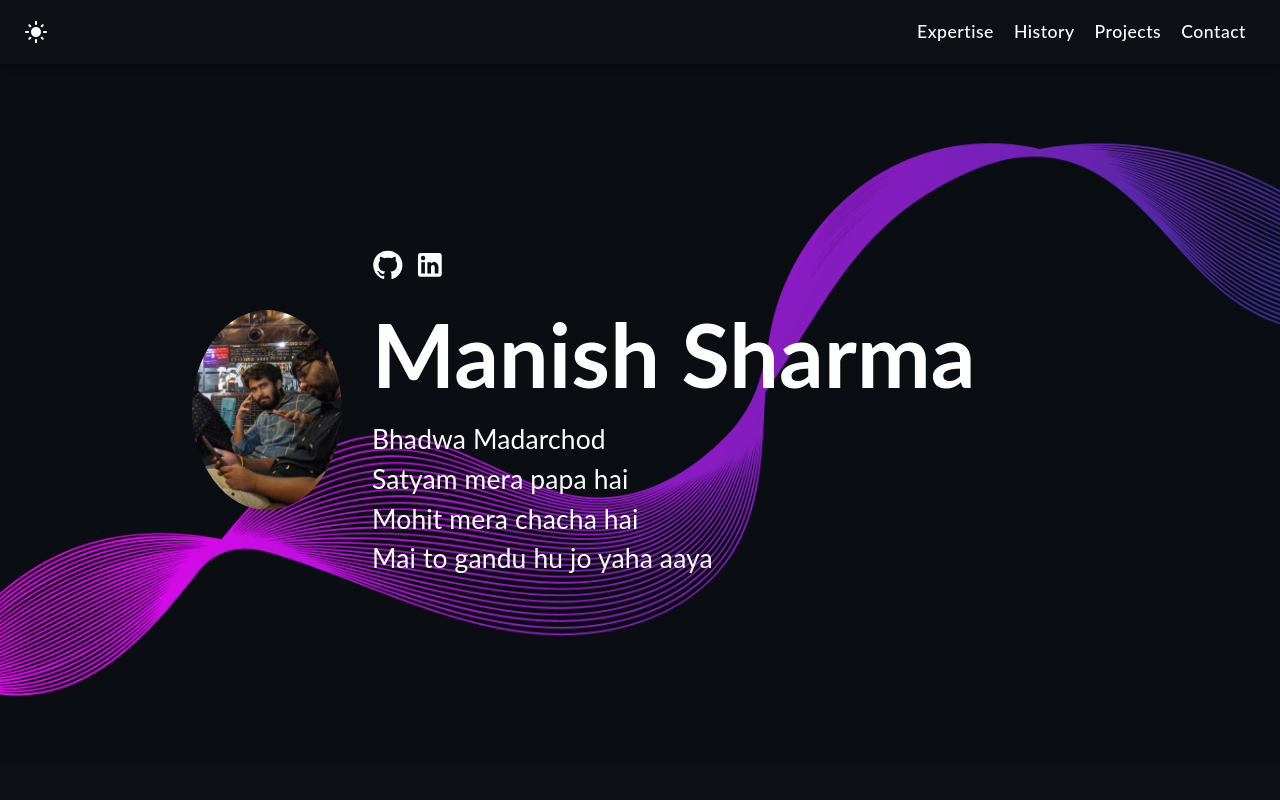
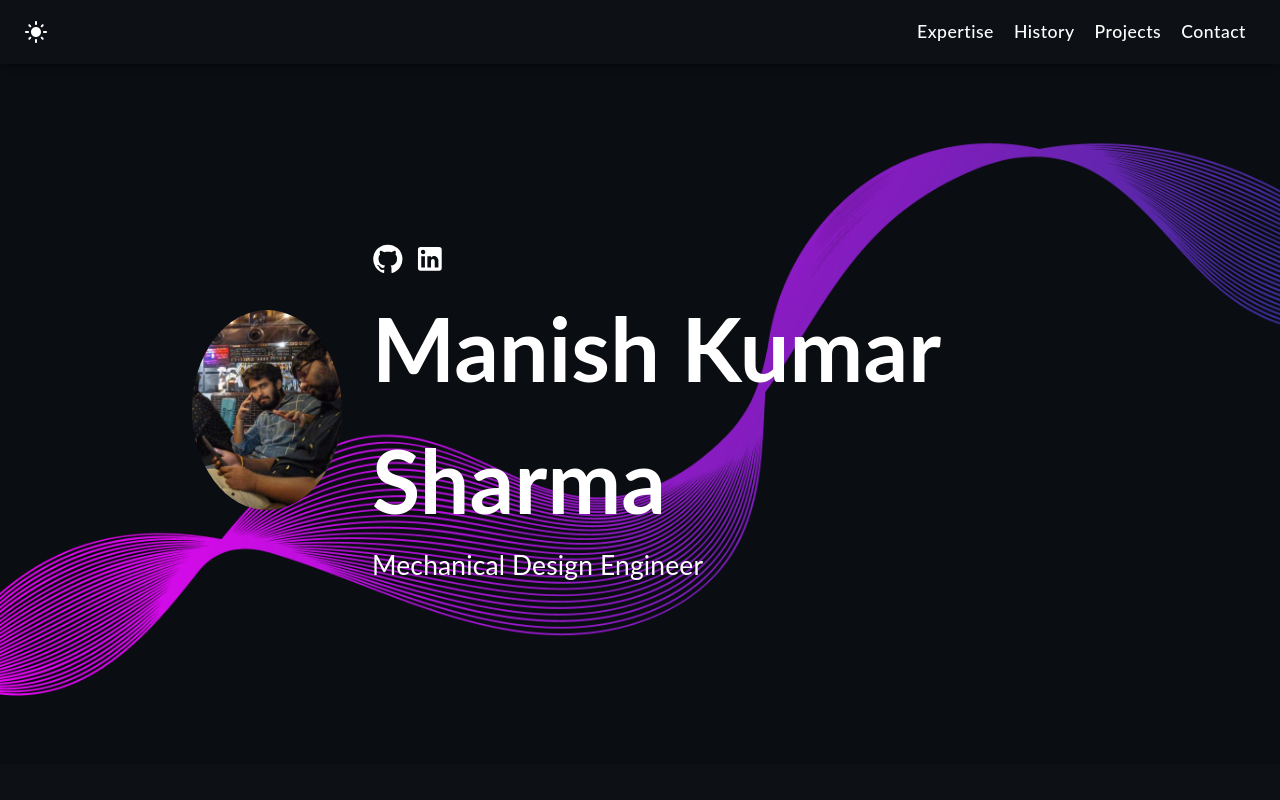
Before and after one commit to manishbazz/Manish_pft, a React (Create React App) app: page / in a window 1280 px wide. Shown: the top 800 px of the page. Built offline with nearby package versions, Linux system fonts and the light colour scheme.

Commit message:
complete changes in main

```diff
--- a/src/components/Main.tsx
+++ b/src/components/Main.tsx
@@ -14,18 +14,15 @@ function Main() {
         </div>
         <div className="content">
           <div className="social_icons">
-            <a href="https://github.com/yujisatojr" target="_blank" rel="noreferrer"><GitHubIcon/></a>
-            <a href="https://www.linkedin.com/in/yujisato/" target="_blank" rel="noreferrer"><LinkedInIcon/></a>
+            <a href="https://github.com/manishbazz" target="_blank" rel="noreferrer"><GitHubIcon/></a>
+            <a href="https://www.linkedin.com/in/manish-kumar-sharma-04941a253/" target="_blank" rel="noreferrer"><LinkedInIcon/></a>
           </div>
-          <h1>Manish Sharma</h1>
-          <p>Bhadwa Madarchod</p>
-          <p>Satyam mera papa hai</p>
-          <p>Mohit mera chacha hai</p>
-          <p>Mai to gandu hu jo yaha aaya</p>
+          <h1>Manish Kumar Sharma</h1>
+          <p>Mechanical Design Engineer</p>
 
           <div className="mobile_social_icons">
-            <a href="https://github.com/yujisatojr" target="_blank" rel="noreferrer"><GitHubIcon/></a>
-            <a href="https://www.linkedin.com/in/yujisato/" target="_blank" rel="noreferrer"><LinkedInIcon/></a>
+            <a href="https://github.com/manishbazz" target="_blank" rel="noreferrer"><GitHubIcon/></a>
+            <a href="https://www.linkedin.com/in/manish-kumar-sharma-04941a253/" target="_blank" rel="noreferrer"><LinkedInIcon/></a>
           </div>
         </div>
       </div>
```
